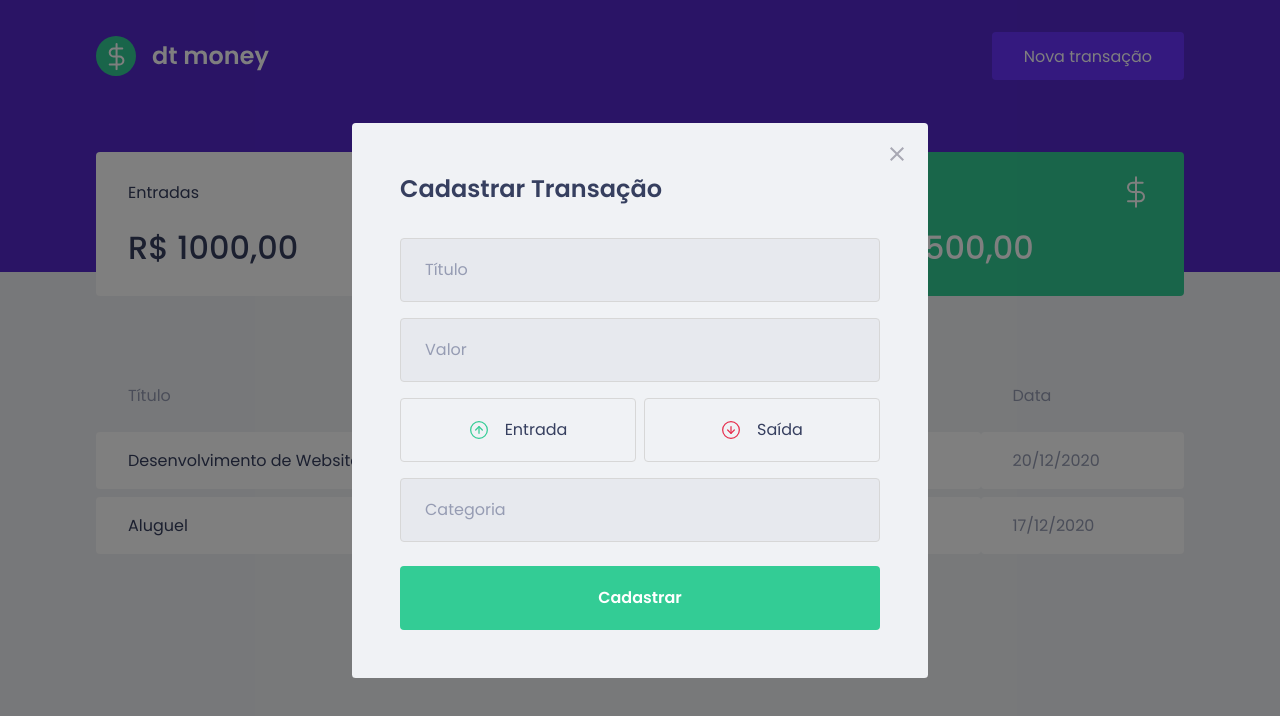
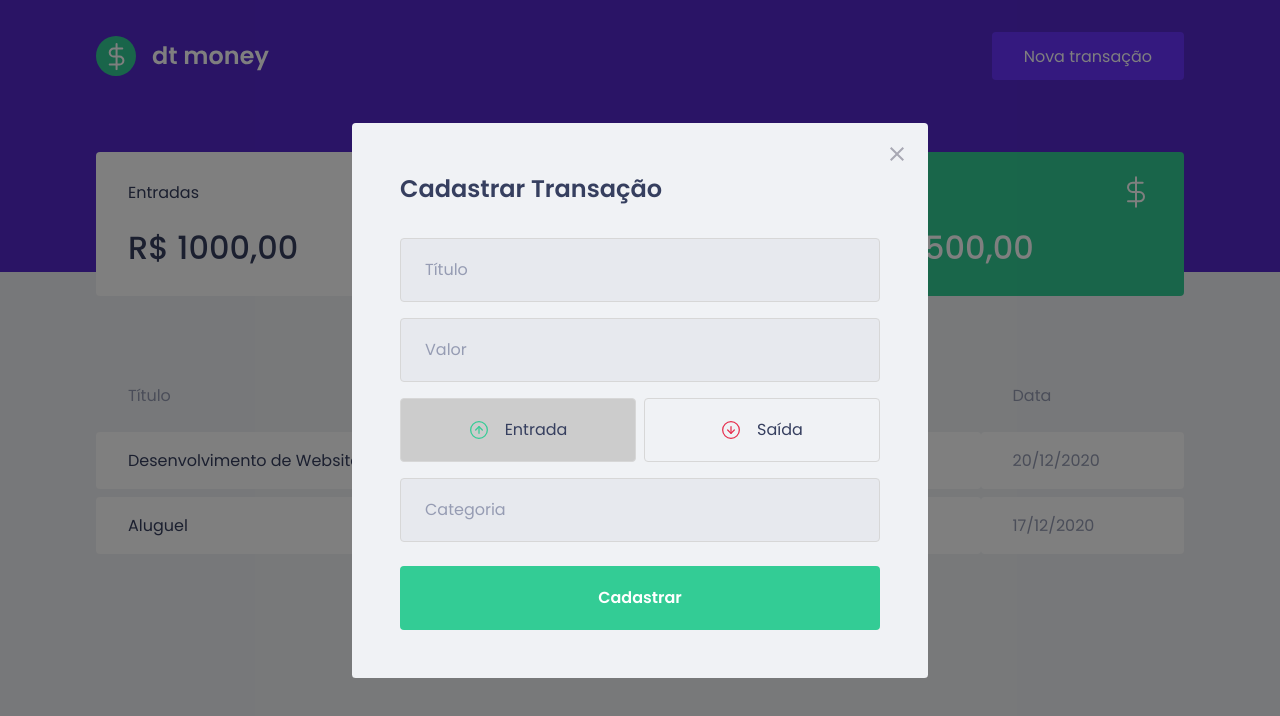
Before and after one commit to hbenvenutti/Ignite-DTMonety, a React (Create React App) app: page / in a window 1280 px wide. Both pictures are taken after a click on the button "Nova transação". Shown: the top 716 px of the page. Built offline with nearby package versions, Linux system fonts and the light colour scheme; what miragejs would draw is missing.

Commit message:
propriedades customizadas nos botoes

```diff
--- a/src/components/NewTransactionModal/index.tsx
+++ b/src/components/NewTransactionModal/index.tsx
@@ -1,9 +1,10 @@
+import { useState } from 'react';
 import Modal from 'react-modal';
 
 import closeImg from '../../assets/close.svg';
 import incomeImg from '../../assets/income.svg';
 import outcomeImg from '../../assets/outcome.svg';
-import { Container, TransactionTypeContainer } from './styles';
+import { Container, RadioBox, TransactionTypeContainer } from './styles';
 
 interface NewTransactionModalProps {
   isOpen: boolean;
@@ -13,6 +14,7 @@
 Modal.setAppElement('#root');
 
 export function NewTransactionModal({isOpen, onRequestClose}: NewTransactionModalProps) {
+  const [type, setType] = useState('deposit');
 
   return (
     <Modal
@@ -45,19 +47,23 @@
           />
 
           <TransactionTypeContainer>
-            <button
+            <RadioBox
               type="button"
+              onClick={() => {setType('deposit')}}
+              isActive={type === 'deposit'}
             >
               <img src={incomeImg} alt="Income"/>
               <span>Entrada</span>
-            </button>
+            </RadioBox>
 
-            <button
+            <RadioBox
               type="button"
+              onClick={() => { setType('withdraw') }}
+              isActive={type === 'withdraw'}
             >
               <img src={outcomeImg} alt="Outcome"/>
               <span>Saída</span>
-            </button>
+            </RadioBox>
 
           </TransactionTypeContainer>
 
--- a/src/components/NewTransactionModal/styles.ts
+++ b/src/components/NewTransactionModal/styles.ts
@@ -54,13 +54,19 @@
   display: grid;
   grid-template-columns: repeat(2, 1fr);
   gap: 0.5rem;
+`
+interface RadioBoxProps {
+  isActive: boolean;
+}
 
-  button {
+export const RadioBox = styled.button<RadioBoxProps>`
   height: 4rem;
   border: 1px solid #d7d7d7;
   border-radius: 0.25rem;
 
-    background: transparent;
+  background: ${(props) => props.isActive ? '#ccc' : 'transparent'};
+
+
   display: flex;
   align-items: center;
   justify-content: center;
@@ -82,5 +88,4 @@
     font-size: 1rem;
     color: var(--text-title);
   }
-  }
 `
```
Lines whose indentation alone changed are shown as unchanged.
